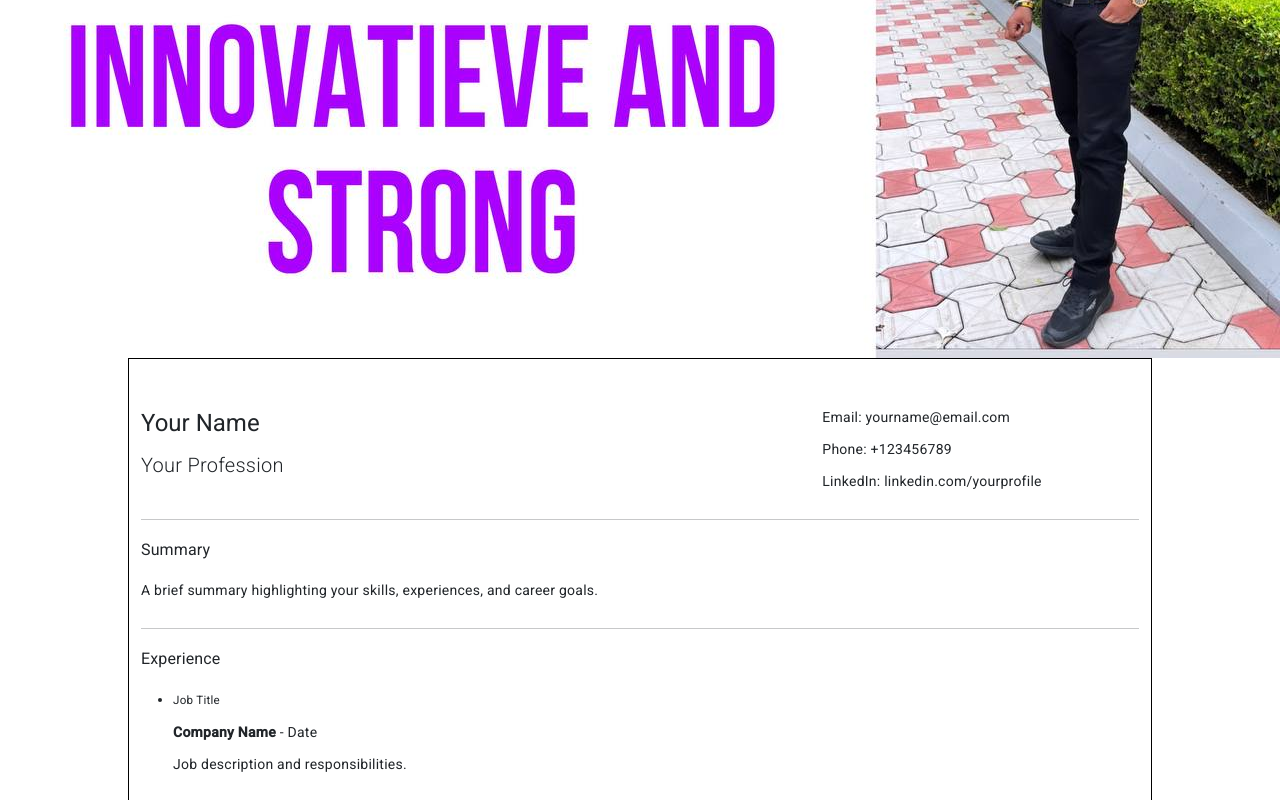
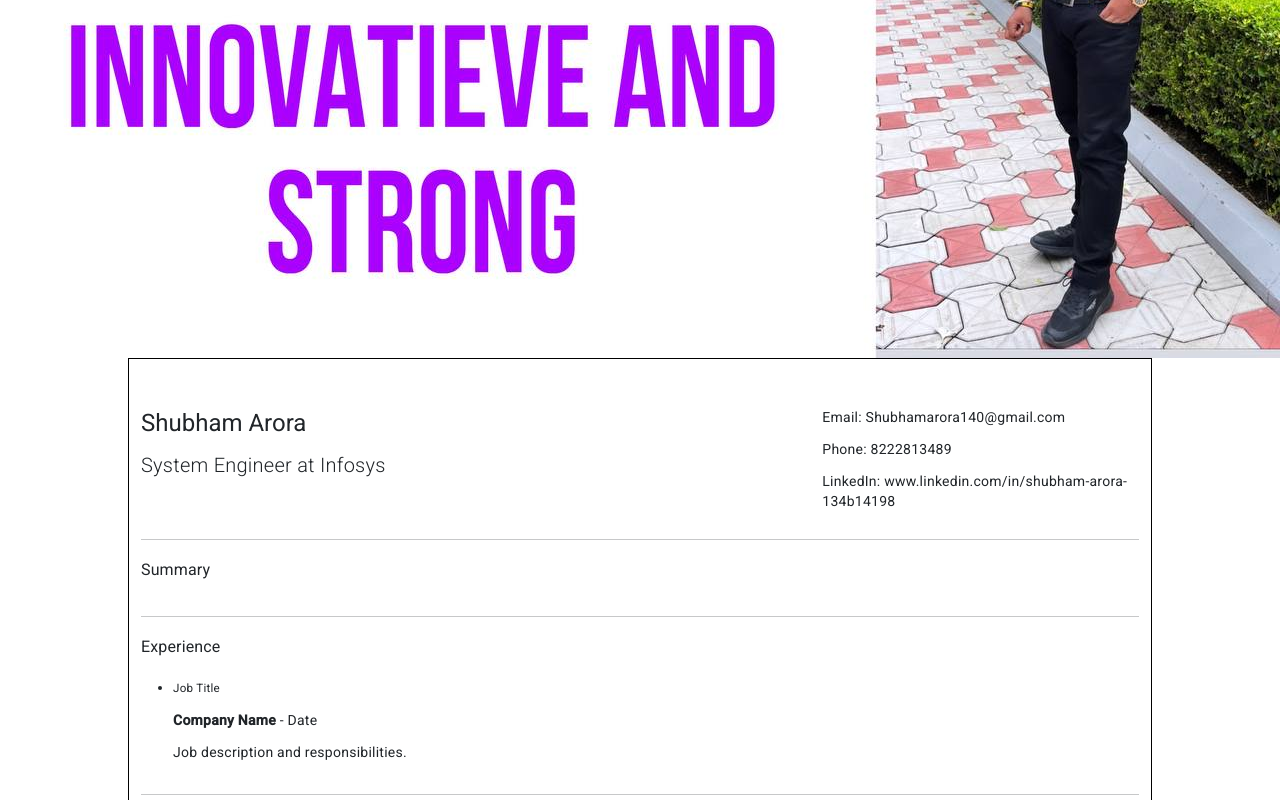
Before and after one commit to shubh1arora/web, an Angular app: page /home in a window 1280 px wide. Shown: the part 449-1249 px from the top of the page. Built offline with nearby package versions, Linux system fonts and the light colour scheme.

Commit message:
first commit

```diff
--- a/src/app/home/home.component.html
+++ b/src/app/home/home.component.html
@@ -7,13 +7,13 @@
 <div class="container mt-5">
   <div class="row">
       <div class="col-md-8">
-          <h1>Your Name</h1>
-          <p class="lead">Your Profession</p>
+          <h1>Shubham Arora</h1>
+          <p class="lead">System Engineer at Infosys</p>
       </div>
       <div class="col-md-4">
-          <p>Email: yourname&#64;email.com</p>
-          <p>Phone: +123456789</p>
-          <p>LinkedIn: linkedin.com/yourprofile</p>
+          <p>Email: Shubhamarora140&#64;gmail.com</p>
+          <p>Phone: 8222813489</p>
+          <p>LinkedIn: www.linkedin.com/in/shubham-arora-134b14198</p>
       </div>
   </div>
 
@@ -22,7 +22,7 @@
   <div class="row">
       <div class="col-md-8">
           <h3>Summary</h3>
-          <p>A brief summary highlighting your skills, experiences, and career goals.</p>
+          <p></p>
       </div>
   </div>
 
```
